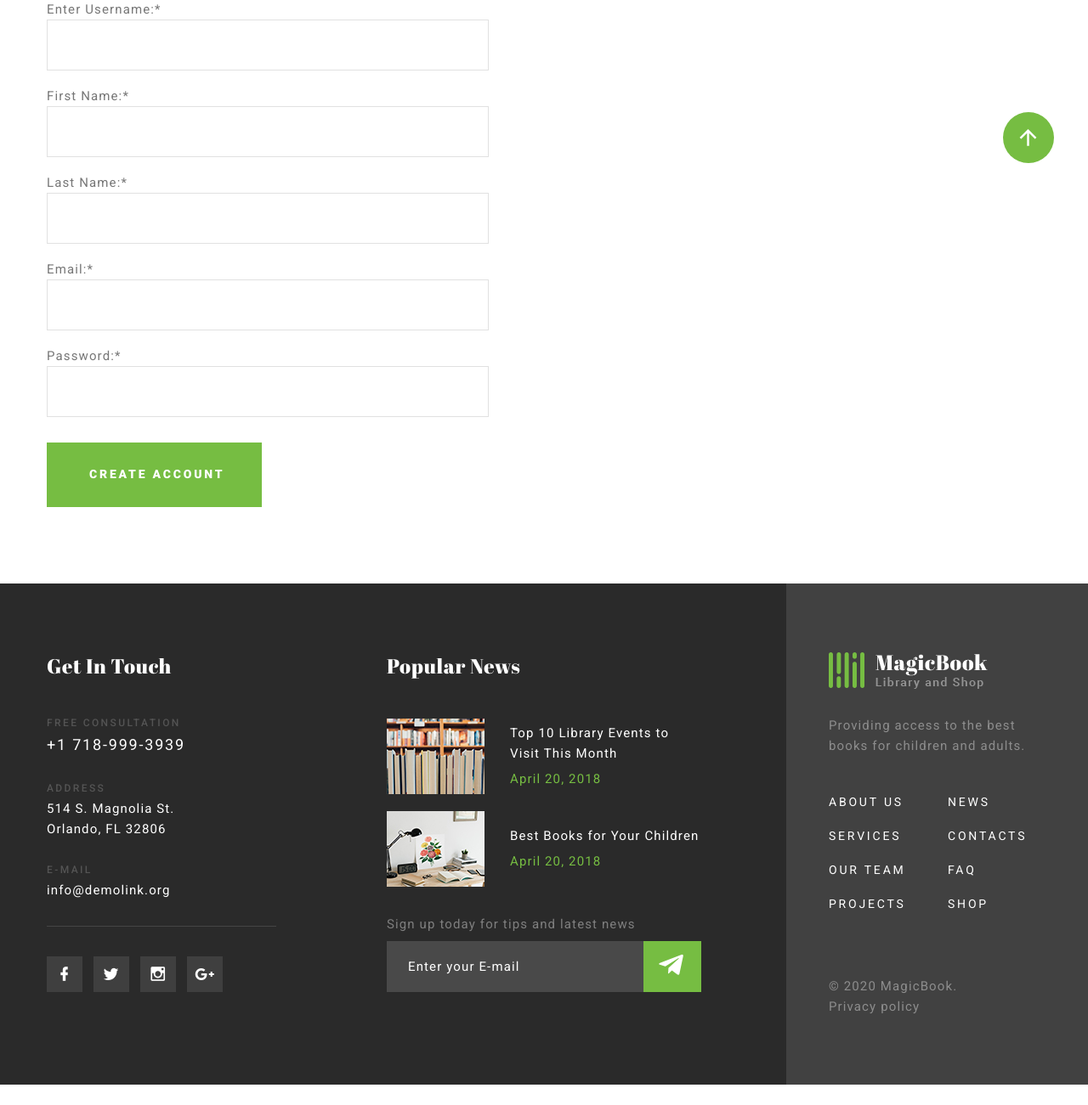
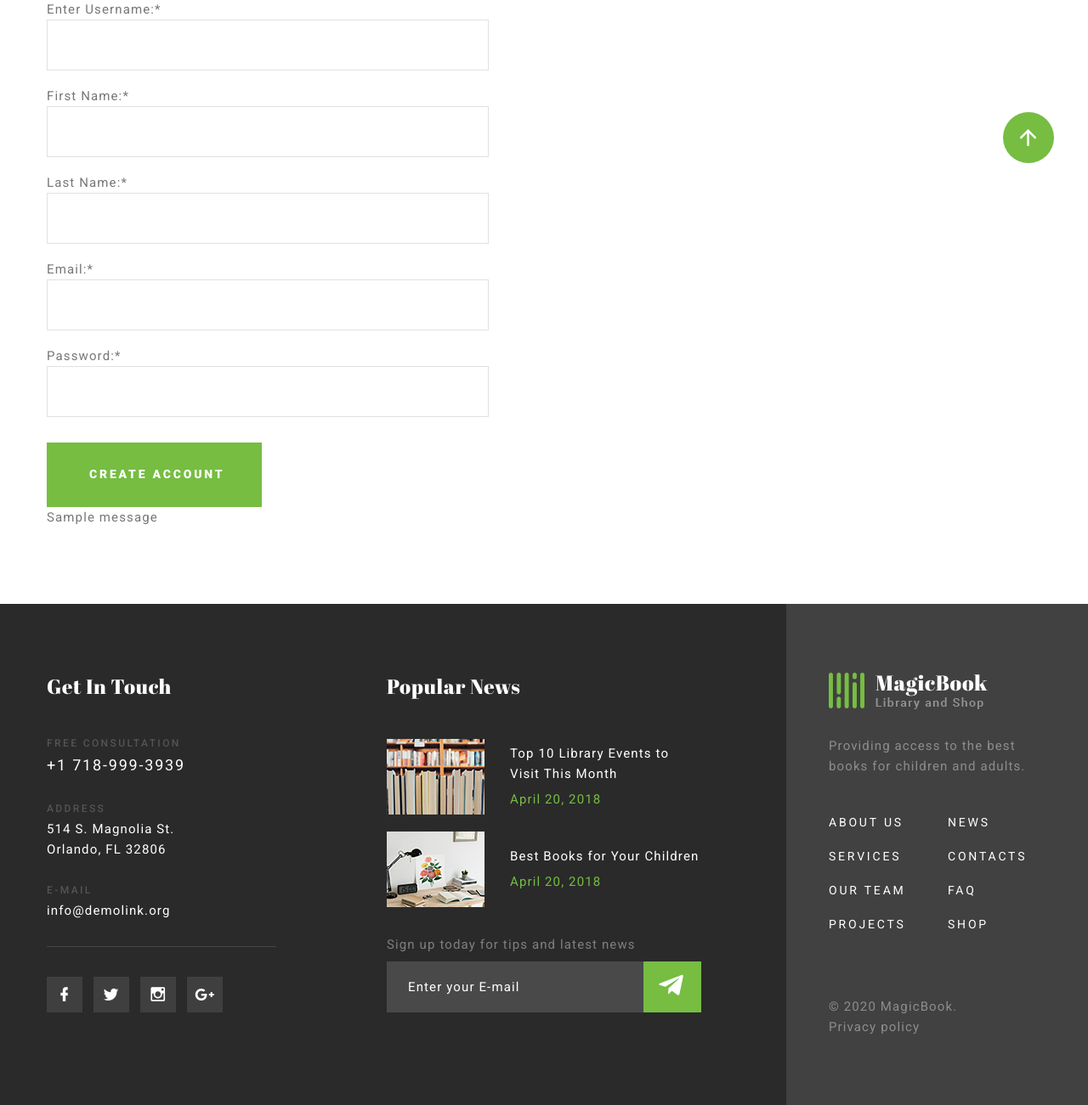
Before and after one commit to Shu-Naing/online_shopping, a Django app: page /registration/ in a window 1280 px wide. Shown: the part 668-1969 px from the top of the page at 85% size. Before the commit the page ends 1945 px from the top, so only its background shows below. Run offline with Django 3.2, Linux system fonts and the light colour scheme; tables that the repository leaves empty hold one stand-in row (values such as "Sample post"); one stand-in notice (Sample message) is shown; some libraries are stand-ins or nearby versions.

Commit message:
warning message appear if the user register with existing email

```diff
--- a/main/views.py
+++ b/main/views.py
@@ -23,7 +23,7 @@ def registration(request):
                     customer_email=form.cleaned_data['customer_email'],
                     customer_password=hashed_password,
                 )
-                # customer.save()
+                customer.save()
                 return redirect("main:login")
             else:
                 messages.warning(request, "Email already taken!!")
@@ -50,7 +50,6 @@ def login(request):
                 if matchcheck:
                     messages.info(request, f"You are now logged in as")
                     return redirect('main:home')
-    print(form)
     return render(request, 'login.html', {'form': form})
 
 def home(request):
--- a/templates/registration.html
+++ b/templates/registration.html
@@ -166,6 +166,13 @@
                         {% comment %} onclick="location.href='/login/'" {% endcomment %}
                       </div>
                     </div>
+                    {% if messages %}
+                        <ul class="messages">
+                            {% for message in messages %}
+                            <li {% if message.tags %} class="{{ message.tags }}"{% endif %}>{{ message }}</li>
+                            {% endfor %}
+                        </ul>
+                    {% endif %}
                   </form>
                 </div>
               </div>
```
